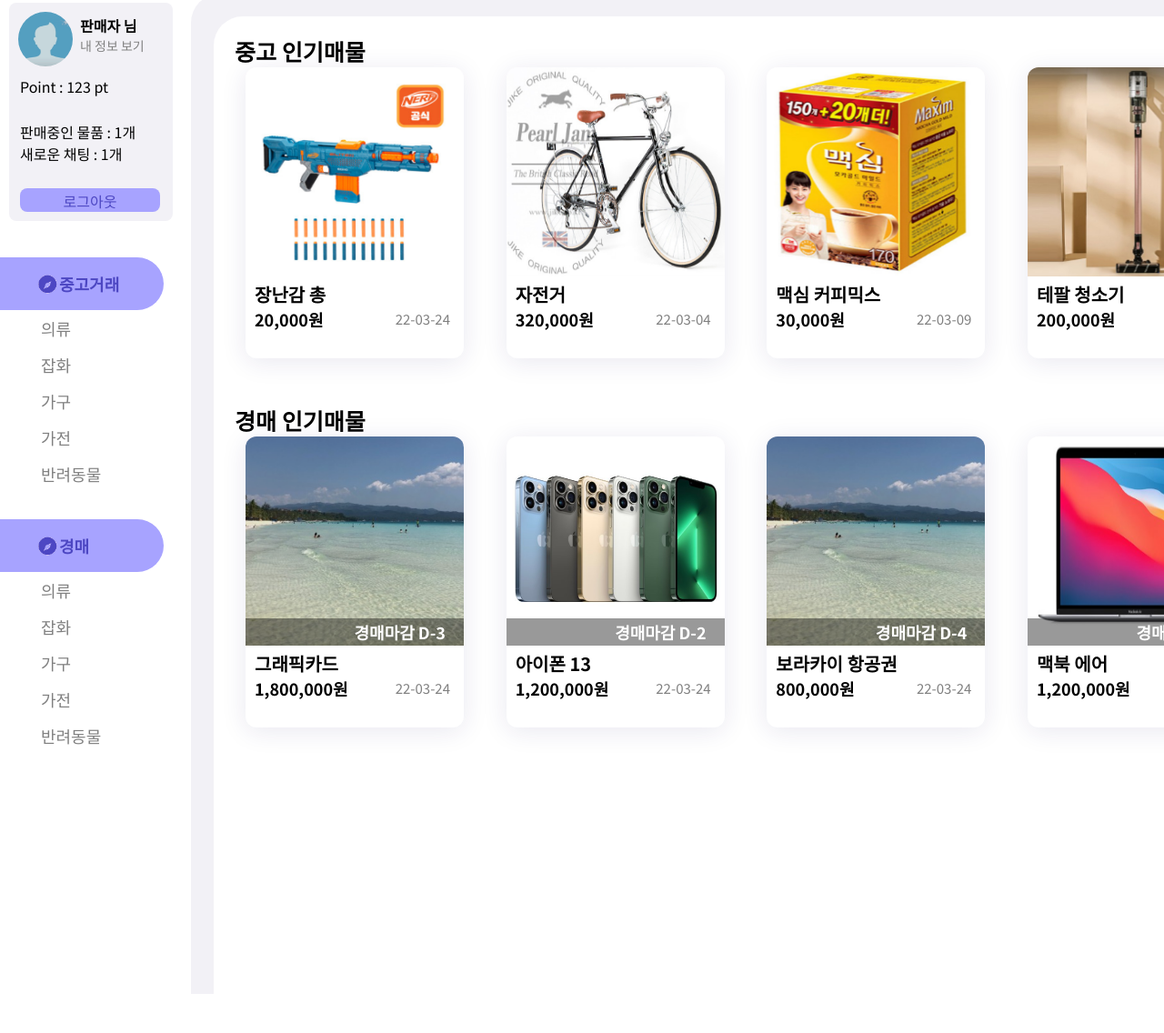
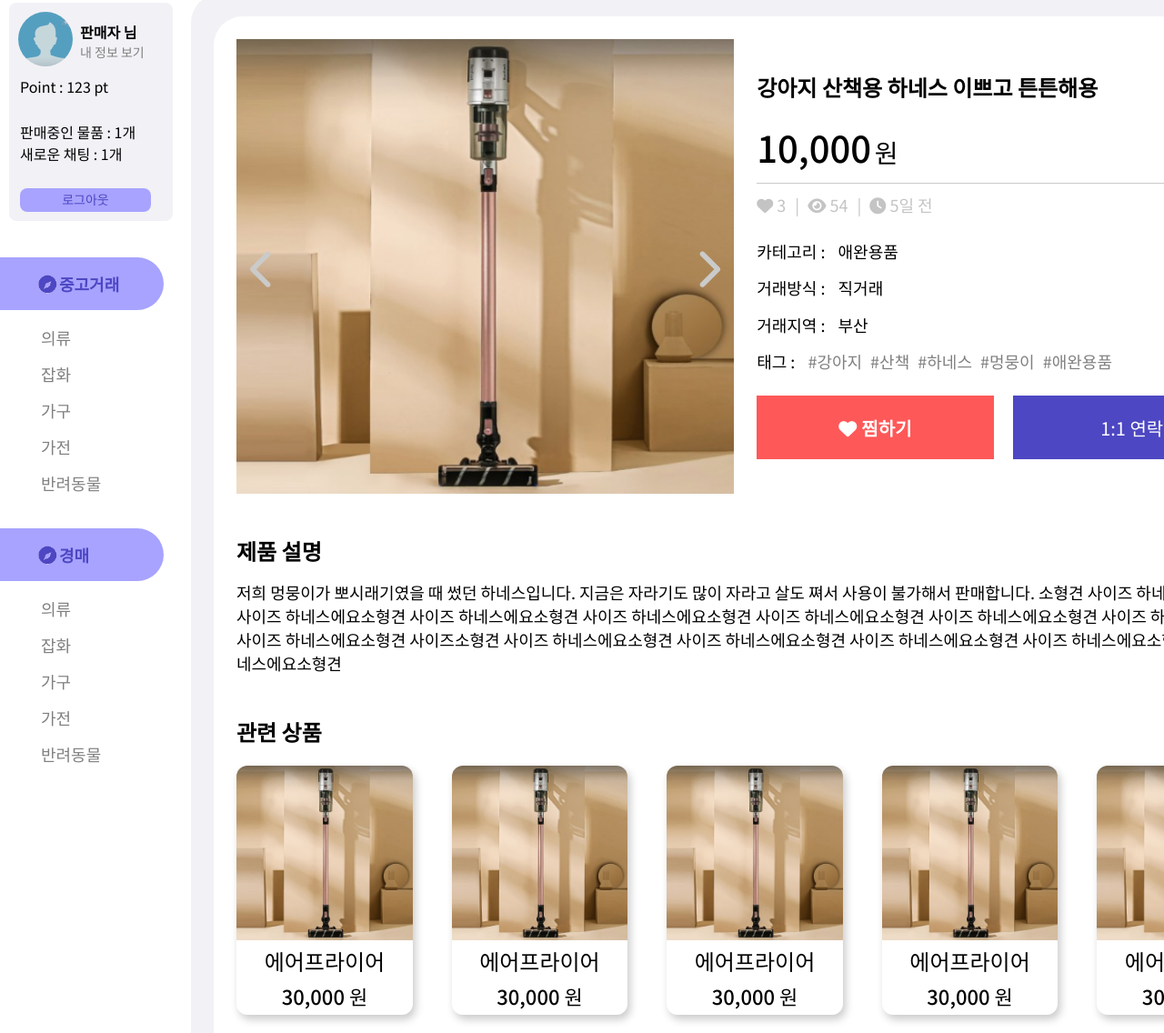
Before and after one commit to green-kong/carrot_world, a website: page front/views/home/view.html in a window 1280 px wide. Shown: the part 107-1243 px from the top of the page at 91% size. Before the commit the page ends 1200 px from the top, so only its background shows below. Drawn offline with Linux system fonts and the light colour scheme.

Commit message:
[front/home] publishing done for view part

```diff
--- a/front/public/css/home/view.css
+++ b/front/public/css/home/view.css
@@ -7,7 +7,7 @@
   --background3: #eaecff;
   --accent-color: #bebbf5;
   --accent-color2: #4d47c3;
-  --alert-color: rgb(243, 53, 6);
+  --alert-color: #ff5858;
 }
 
 * {
@@ -18,6 +18,7 @@
 
 button {
   border: none;
+  cursor: pointer;
 }
 
 ul,
@@ -44,7 +45,12 @@
 }
 
 #header > #logo {
-  padding: 15px 0 0 15px;
+  padding: 15px 0 0 35px;
+}
+
+#header > #logo > a > img {
+  display: inline-block;
+  width: 60%;
 }
 
 #header > #search_bar {
@@ -64,6 +70,10 @@
   border: 1px solid #bababa;
 }
 
+#search_category:focus {
+  outline: none;
+}
+
 #header > #search_bar > #search {
   width: 690px;
   height: 33px;
@@ -73,20 +83,24 @@
   font-size: 20px;
   background-image: url(/front/public/img/home/search_icon.png);
   background-repeat: no-repeat;
-  background-position: right 10px bottom;
+  background-position: right 10px bottom 5px;
   background-size: 30px;
+  padding: 5px 0px 5px 20px;
+}
+
+#search:focus {
+  outline: none;
 }
 
 #sell_register {
   width: 224px;
   height: 48px;
-  font-size: 20px;
-  font-weight: 400;
-  line-height: 48px;
-  color: #ffffff;
-  background: #4d47c3;
+  font-size: 24px;
+  line-height: 30px;
+  color: var(--accent-color2);
+  background-color: var(--accent-color);
   box-sizing: border-box;
-  border: 3px #4d47c3 solid;
+  border: solid 3px var(--accent-color2);
   border-radius: 19px;
 }
 
@@ -104,7 +118,6 @@
   display: flex;
   flex-direction: column;
   align-items: flex-start;
-
   width: 15%;
   height: 800px;
 }
@@ -131,6 +144,7 @@
 
 #side_bar > #profile_box > #user_profile {
   display: flex;
+  align-items: center;
 }
 
 #profile_img_box {
@@ -159,12 +173,14 @@
   padding: 10px 1px 0 2px;
 }
 
-#user_logout {
+#user_logout > a {
   background: #a7a3ff;
   border-radius: 8px;
+  display: inline-block;
   padding: 2px 2px 4px 2px;
-  width: 150px;
+  width: 140px;
   height: 20px;
+  font-size: 14px;
   text-align: center;
   color: #4d47c3;
 }
@@ -186,6 +202,10 @@
   color: #4d47c3;
 }
 
+#sell_list {
+  margin-top: 10px;
+}
+
 .listname {
   padding: 7px 25%;
   font-size: 18px;
@@ -204,7 +224,6 @@
 #bid_category {
   display: flex;
   flex-direction: row;
-
   align-items: center;
   width: 100px;
   padding: 16px 40px;
@@ -215,11 +234,16 @@
   color: #4d47c3;
 }
 
+#bid_list {
+  margin-top: 10px;
+}
+
+/* view page 시작 */
+
 #content {
   padding: 25px 0 0 25px;
   box-sizing: border-box;
   width: 85%;
-  height: 1100px;
   background: #f2f1f6;
   border-radius: 32px 0px 0px 0px;
 }
@@ -231,95 +255,209 @@
   border-radius: 32px 0px 0px 0px;
 }
 
-#sell_ranking {
-  display: flex;
-  justify-content: space-between;
-  padding: 0 30px 0 35px;
+#content_view {
+  padding: 25px 0 0 25px;
   box-sizing: border-box;
 }
 
-#sell_board_name {
-  padding: 20px 0 0 23px;
-  font-size: 25px;
-  font-weight: bold;
+#prod_intro {
+  display: flex;
+  height: 500px;
 }
 
-.ranking_list {
-  padding: 0px;
-  margin-top: 0px;
-  box-sizing: border-box;
-  width: 240px;
-  height: 320px;
-  background: #ffffff;
-  box-shadow: 0px 4px 28px rgba(35, 29, 106, 0.1);
-  overflow: hidden;
-  border-radius: 12px;
+#prod_slider {
+  width: 48%;
+  height: 100%;
+  background-color: #4d47c3;
 }
 
-.item_img {
+#slider_wrap {
   width: 100%;
   height: 100%;
+  position: relative;
 }
 
-#item_info {
-  padding-top: 5px;
+#slide_btn {
+  position: absolute;
+  top: 40%;
+  width: 100%;
+  height: 20%;
+  display: flex;
+  justify-content: space-between;
 }
 
-.item_name {
-  font-size: 20px;
-  font-weight: bold;
-  margin: 0 0 0 10px;
+#prod_img_list {
+  display: flex;
+  height: 100%;
+  overflow: hidden;
 }
 
-.item_information {
-  display: flex;
-  justify-content: space-between;
-
-  margin: 0 15px 15px 10px;
+.prod_img img {
+  display: inline-block;
+  height: 100%;
+  width: 548px;
 }
 
-.item_value {
-  font-size: 18px;
-  font-weight: bold;
+#left_btn,
+#right_btn {
+  background-color: transparent;
+  font-size: 45px;
+  margin: 0 15px;
+  color: var(--stroke-color);
 }
 
-.upload_date {
-  padding-top: 2px;
-  font-size: 15px;
-  color: gray;
-}
-
-#bid_ranking {
-  display: flex;
-  justify-content: space-between;
-  padding: 0 30px 0 35px;
+#prod_summary {
+  width: 52%;
+  padding: 25px;
   box-sizing: border-box;
 }
 
-#bid_board_name {
-  padding: 50px 0 0 23px;
-  box-sizing: border-box;
-  font-size: 25px;
-  font-weight: bold;
+#view_subject {
+  font-size: 24px;
+  padding: 10px 0;
 }
 
-.rank {
-  position: relative;
-  width: 240px;
-  height: 230px;
+#sell_price {
+  padding: 10px 0;
+  box-sizing: border-box;
+  border-bottom: solid 1px var(--stroke-color);
 }
 
-.auction_count {
-  position: absolute;
-  bottom: 0px;
-  width: 240px;
-  height: 30px;
+#price_num {
+  font-size: 40px;
+  font-weight: 500;
+}
+
+#sell_price span:nth-child(2) {
+  font-size: 28px;
+}
+
+#view_status {
+  padding: 10px 0;
   font-size: 18px;
-  line-height: 30px;
-  text-align: right;
-  font-weight: 600;
-  padding-right: 20px;
+  color: var(--textSub-color);
+}
+
+#view_status span {
+  margin-right: 5px;
+}
+
+#view_status span::after {
+  padding-left: 10px;
+  content: '|';
+}
+
+#view_status #time::after {
+  content: '';
+}
+
+#detail_list {
+  padding: 10px 0;
+  height: 157px;
+  display: flex;
+  flex-direction: column;
+  justify-content: space-between;
+}
+
+.details {
+  padding: 5px 0;
+  font-size: 18px;
+}
+
+.details span:nth-child(1) {
+  padding-right: 10px;
+}
+
+#tag a {
+  margin-right: 5px;
+}
+
+#btn_wrap {
+  width: 100%;
+  margin-top: 10px;
+  height: 70px;
+  display: flex;
+  justify-content: space-between;
+}
+
+.like_btn {
+  width: 48%;
+  height: 100%;
+  background-color: var(--alert-color);
+  color: var(--background1);
+  font-size: 20px;
+}
+
+/* 찜하기 클릭했을 때 색 바뀌게끔 css 처리 */
+.click {
+  background-color: var(--textSub-color);
+}
+
+#contact_btn {
+  width: 48%;
+  height: 100%;
+  background-color: var(--accent-color2);
+  color: var(--background1);
+  font-size: 20px;
+}
+
+#prod_detail_wrap {
+  width: 100%;
+  padding: 25px 0px;
+  margin-top: 20px;
+  max-height: 500px;
+}
+
+#prod_detail {
+  margin-top: 15px;
+  font-size: 18px;
+}
+
+#related_lineup_wrap {
+  width: 100%;
+  padding: 20px 0;
+}
+
+#related_item_lineup {
+  display: flex;
+  justify-content: space-between;
+  padding-top: 20px;
   box-sizing: border-box;
-  background: rgba(0, 0, 0, 0.4);
-  color: white;
+  width: 100%;
 }
+
+.related_item {
+  width: 17%;
+  border-radius: 12px;
+  box-shadow: 3px 5px 10px var(--stroke-color);
+  overflow: hidden;
+  background-color: var(--background1);
+}
+
+.related_item a {
+  height: 100%;
+  box-sizing: border-box;
+  width: 100%;
+  display: flex;
+  flex-direction: column;
+  align-items: center;
+}
+
+.related_item a > .item_pic {
+  width: 100%;
+  height: 192px;
+}
+
+.item_subject {
+  font-size: 24px;
+  font-weight: 500;
+  color: black;
+  margin-top: 5px;
+}
+
+.item_price {
+  font-size: 22px;
+  font-weight: 500;
+  color: black;
+  margin: 5px 0;
+}
--- a/front/views/home/view.html
+++ b/front/views/home/view.html
@@ -1,5 +1,6 @@
 <!DOCTYPE html>
 <html lang="en">
+
 <head>
   <meta charset="UTF-8">
   <meta http-equiv="X-UA-Compatible" content="IE=edge">
@@ -10,16 +11,20 @@
   <link rel="preconnect" href="https://fonts.gstatic.com" crossorigin>
   <link href="https://fonts.googleapis.com/css2?family=Noto+Sans+KR:wght@300;400;500;700;900&display=swap"
     rel="stylesheet">
+  <script src="https://kit.fontawesome.com/01a7db640b.js" crossorigin="anonymous"></script>
 </head>
+
 <body>
-    <div id = "wrap">
+  <div id="wrap">
     <div id="header">
-            <h1 id="logo"><a href="/home"><img src="../../public/img/home/Logo.png" style="width:160px; height:80px;"></a></h1>
+      <h1 id="logo"><a href="/home"><img src="../../public/img/home/Logo.png"></a>
+      </h1>
       <div id="search_bar">
-                <select id="search_category" placeholder="전체">
+        <select id="search_category">
           <option value="전체">전체</option>
           <option value="sell">중고거래</option>
           <option value="auction">경매</option>
+        </select>
         <input type="text" id="search" autocomplete="off">
         <button id="sell_register">판매물품 등록</button>
       </div>
@@ -42,11 +47,12 @@
               <li id="sell_item">판매중인 물품 : 1개</li>
               <li id="new_chat">새로운 채팅 : 1개</li>
             </ul>
-                            <li id="user_logout">로그아웃</li>
+            <li id="user_logout"><a href="http://localhost:4000/api/user/logout">로그아웃</a></li>
           </ul>
         </div>
         <div id="sell_board">
-                            <p id="sell_category"><img src="/front/public/img/home/category_img1.png" style="width:25px; height: auto;">중고거래</p>
+          <p id="sell_category"><img src="/front/public/img/home/category_img1.png"
+              style="width:25px; height: auto;">중고거래</p>
           <ul id="sell_list">
             <li class="listname"><a href="#">의류</a></li>
             <li class="listname"><a href="#">잡화</a></li>
@@ -56,7 +62,8 @@
           </ul>
         </div>
         <div id="bid_board">
-                            <p id="bid_category"><img src="/front/public/img/home/category_img1.png" style="width:25px; height: auto;">경매</p>
+          <p id="bid_category"><img src="/front/public/img/home/category_img1.png" style="width:25px; height: auto;">경매
+          </p>
           <ul id="bid_list">
             <li class="listname"><a href="#">의류</a></li>
             <li class="listname"><a href="#">잡화</a></li>
@@ -65,125 +72,137 @@
             <li class="listname"><a href="#">반려동물</a></li>
           </ul>
         </div>
-
-                </ul>
       </div>
       <div id="content">
         <div id="content_frame">
-                    <div id="hot_sell_board">
-                        <p id="sell_board_name">중고 인기매물</p>
-                        <ul id="sell_ranking">
-                            <li class="ranking_list">
-                                <div class="rank">
-                                    <img src="/front/public/img/home/item.PNG" class="item_img">
+          <!-- view page 시작 -->
+          <div id="content_view">
+            <section id="prod_intro">
+              <article id="prod_slider">
+                <div id="slider_wrap">
+                  <div id="slide_btn">
+                    <button id="left_btn"><i class="fa-solid fa-chevron-left"></i></button>
+                    <button id="right_btn"><i class="fa-solid fa-chevron-right"></i></button>
                   </div>
-                                <ul id="item_info">
-                                    <li class="item_name">장난감 총</li>
-                                        <ul class="item_information">
-                                            <li class="item_value">20,000원</li>
-                                            <li class="upload_date">22-03-24</li>
-                                        </ul>
-                                </ul>
+                  <ul id="prod_img_list">
+                    <li class="prod_img">
+                      <img src="../../public/img/home/item4.PNG">
                     </li>
-                            <li class="ranking_list">
-                                <div class="rank">
-                                    <img src="/front/public/img/home/item2.PNG" class="item_img">
-                                </div>
-                                <ul id="item_info">
-                                    <li class="item_name">자전거</li>
-                                        <ul class="item_information">
-                                            <li class="item_value">320,000원</li>
-                                            <li class="upload_date">22-03-04</li>
-                                        </ul>
-                                </ul>
+                    <li class="prod_img">
+                      <img src="../../public/img/home/item4.PNG">
                     </li>
-                            <li class="ranking_list">
-                                <div class="rank">
-                                    <img src="/front/public/img/home/item3.PNG" class="item_img">
-                                </div>
-                                <ul id="item_info">
-                                    <li class="item_name">맥심 커피믹스</li>
-                                        <ul class="item_information">
-                                            <li class="item_value">30,000원</li>
-                                            <li class="upload_date">22-03-09</li>
-                                        </ul>
-                                </ul>
+                    <li class="prod_img">
+                      <img src="../../public/img/home/item4.PNG">
                     </li>
-                            <li class="ranking_list">
-                                <div class="rank">
-                                    <img src="/front/public/img/home/item4.PNG" class="item_img">
-                                </div>
-                                <ul id="item_info">
-                                    <li class="item_name">테팔 청소기</li>
-                                        <ul class="item_information">
-                                            <li class="item_value">200,000원</li>
-                                            <li class="upload_date">22-03-31</li>
-                                        </ul>
-                                </ul>
+                    <li class="prod_img">
+                      <img src="../../public/img/home/item4.PNG">
+                    </li>
+                    <li class="prod_img">
+                      <img src="../../public/img/home/item4.PNG">
                     </li>
                   </ul>
                 </div>
-                    <div id="hot_bid_board">
-                        <p id="bid_board_name">경매 인기매물</p>
-                        <ul id="bid_ranking">
-                            <li class="ranking_list">
-                                <div class="rank">
-                                    <img src="/front/public/img/home/item7.PNG" class="item_img">
-                                    <div class="auction_count">경매마감 D-3</div>
+              </article>
+              <article id="prod_summary">
+                <h1 id="view_subject">강아지 산책용 하네스 이쁘고 튼튼해용</h1>
+                <div id="sell_price">
+                  <span id="price_num">10,000</span>
+                  <span>원</span>
                 </div>
-                                <ul id="item_info">
-                                    <li class="item_name">그래픽카드</li>
-                                        <ul class="item_information">
-                                            <li class="item_value">1,800,000원</li>
-                                            <li class="upload_date">22-03-24</li>
-                                        </ul>
-                                </ul>
+                <div id="view_status">
+                  <i class="fa-solid fa-heart"></i>
+                  <span id="like_num">3</span>
+                  <i class="fa-solid fa-eye"></i>
+                  <span id="hit_num">54</span>
+                  <i class="fa-solid fa-clock"></i>
+                  <span id="time">5일 전</span>
+                </div>
+                <ul id="detail_list">
+                  <li class="details">
+                    <span>카테고리 :</span>
+                    <span id="i_category">애완용품</span>
                   </li>
-                            <li class="ranking_list">
-                                <div class="rank">
-                                    <img src="/front/public/img/home/item6.PNG" class="item_img">
-                                    <div class="auction_count">경매마감 D-2</div>
-                                </div>
-                                <ul id="item_info">
-                                    <li class="item_name">아이폰 13</li>
-                                        <ul class="item_information">
-                                            <li class="item_value">1,200,000원</li>
-                                            <li class="upload_date">22-03-24</li>
-                                        </ul>
-                                </ul>
+                  <li class="details">
+                    <span>거래방식 :</span>
+                    <span id="i_how">직거래</span>
                   </li>
-                            <li class="ranking_list">
-                                <div class="rank">
-                                    <img src="/front/public/img/home/item7.PNG" class="item_img">
-                                    <div class="auction_count">경매마감 D-4</div>
-                                </div>
-                                <ul id="item_info">
-                                    <li class="item_name">보라카이 항공권</li>
-                                        <ul class="item_information">
-                                            <li class="item_value">800,000원</li>
-                                            <li class="upload_date">22-03-24</li>
-                                        </ul>
-                                </ul>
+                  <li class="details">
+                    <span>거래지역 :</span>
+                    <span id="i_where">부산</span>
                   </li>
-                            <li class="ranking_list">
-                                <div class="rank">
-                                    <img src="/front/public/img/home/item8.PNG" class="item_img">
-                                    <div class="auction_count">경매마감 D-7</div>
-                                </div>
-                                <ul id="item_info">
-                                    <li class="item_name">맥북 에어</li>
-                                        <ul class="item_information">
-                                            <li class="item_value">1,200,000원</li>
-                                            <li class="upload_date">22-03-24</li>
-                                        </ul>
-                                </ul>
+                  <li class="details">
+                    <span>태그 :</span>
+                    <span id="tag">
+                      <a href="#">#강아지</a>
+                      <a href="#">#산책</a>
+                      <a href="#">#하네스</a>
+                      <a href="#">#멍뭉이</a>
+                      <a href="#">#애완용품</a>
+                    </span>
                   </li>
                 </ul>
+                <div id="btn_wrap">
+                  <button class="like_btn" type="submit">
+                    <i class="fa-solid fa-heart"> 찜하기</i>
+                  </button>
+                  <button id="contact_btn" type="submit">1:1 연락</button>
+                </div>
+              </article>
+            </section>
+            <section id="prod_detail_wrap">
+              <h2>제품 설명</h2>
+              <article id="prod_detail">저희 멍뭉이가 뽀시래기였을 때 썼던 하네스입니다.
+                지금은 자라기도 많이 자라고 살도 쪄서 사용이 불가해서 판매합니다.
+                소형견 사이즈 하네스에요
+                소형견 사이즈 하네스에요소형견 사이즈 하네스에요소형견 사이즈 하네스에요소형견 사이즈 하네스에요소형견 사이즈 하네스에요소형견 사이즈 하네스에요소형견 사이즈 하네스에요소형견 사이즈소형견
+                사이즈 하네스에요소형견 사이즈 하네스에요소형견 사이즈 하네스에요소형견 사이즈 하네스에요소형견 사이즈 하네스에요소형견
+              </article>
+            </section>
+            <footer id="related_lineup_wrap">
+              <h2>관련 상품</h2>
+              <ul id="related_item_lineup">
+                <li class="related_item">
+                  <a href="#">
+                    <img class="item_pic" src="../../public/img/home/item4.PNG">
+                    <span class="item_subject">에어프라이어</span>
+                    <span class="item_price">30,000 원</span>
+                  </a>
+                </li>
+                <li class="related_item">
+                  <a href="#">
+                    <img class="item_pic" src="../../public/img/home/item4.PNG">
+                    <span class="item_subject">에어프라이어</span>
+                    <span class="item_price">30,000 원</span>
+                  </a>
+                </li>
+                <li class="related_item">
+                  <a href="#">
+                    <img class="item_pic" src="../../public/img/home/item4.PNG">
+                    <span class="item_subject">에어프라이어</span>
+                    <span class="item_price">30,000 원</span>
+                  </a>
+                </li>
+                <li class="related_item">
+                  <a href="#">
+                    <img class="item_pic" src="../../public/img/home/item4.PNG">
+                    <span class="item_subject">에어프라이어</span>
+                    <span class="item_price">30,000 원</span>
+                  </a>
+                </li>
+                <li class="related_item">
+                  <a href="#">
+                    <img class="item_pic" src="../../public/img/home/item4.PNG">
+                    <span class="item_subject">에어프라이어</span>
+                    <span class="item_price">30,000 원</span>
+                  </a>
+                </li>
+              </ul>
+            </footer>
           </div>
         </div>
       </div>
     </div>
-
   </div>
 </body>
+
 </html>
```
Also changed, not shown: front/views/chat/chat.html (+7 -14 lines), front/views/home/write.html (+3 -1 lines). Lines whose indentation alone changed are shown as unchanged.
